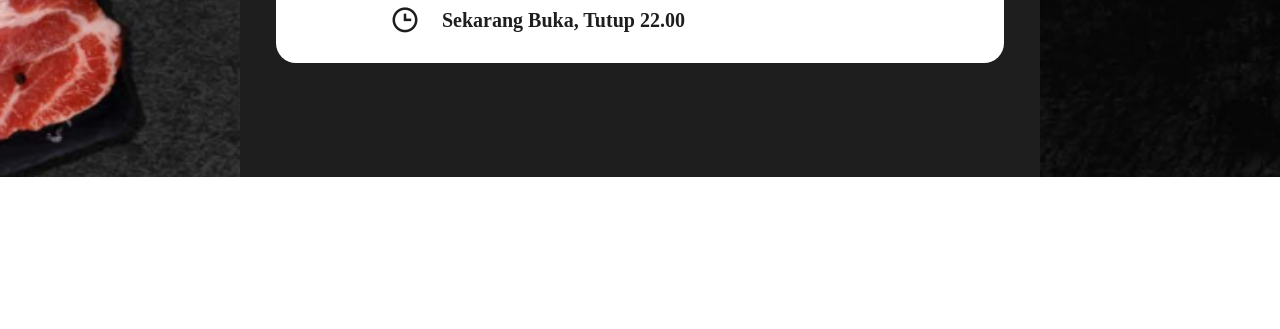
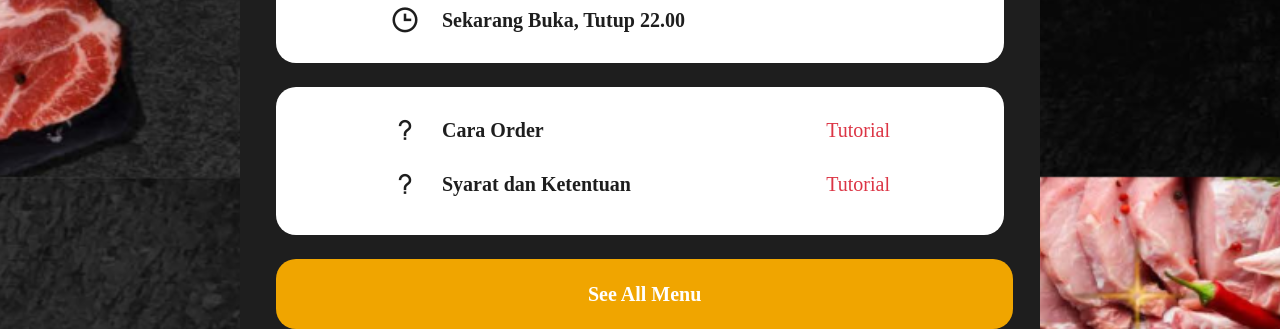
Before and after one commit to n00bzzy/UAS-IMK, a plain HTML site: page tampilan-utama.html in a window 1280 px wide. Shown: the part 623-952 px from the top of the page. Before the commit the page ends 800 px from the top, so only its background shows below. Drawn offline with nearby package versions, Linux system fonts and the light colour scheme.

Commit message:
tampilan utama v2

```diff
--- a/style.css
+++ b/style.css
@@ -4,7 +4,6 @@ body {
   margin: 0;
   max-width: 800px;
   margin: 0 auto;
-  height: 100%;
 }
 
 .body-tampilan-utama{
@@ -20,7 +19,7 @@ body {
 
 .container{
     background-color: #1E1E1E;
-    height: 100%;
+    min-height: 100%;
 }
 
 .p-500{
@@ -46,7 +45,7 @@ i{
 }
 
 .navbar-brand{
-  font-size: 48px;
+  font-size: 36px;
   font-weight: bold;
   color: #FFFFFF;
   text-decoration: none;
@@ -201,7 +200,7 @@ i{
   align-items: center;
 }
 
-.location p{
+.location .lokasi {
   display: flex;
   width: 500px;
   font-size: 20px;
@@ -210,12 +209,48 @@ i{
   text-decoration: none;
 }
 
+.location .p-tutorial {
+  display: flex;
+  flex-direction: row;
+  width: 500px;
+  text-decoration: none;
+}
+
+.location .text-tutorial,
+.button-tutorial{
+  font-size: 20px;
+  font-weight: 700;
+  color: #1E1E1E;
+}
+
 .location i{
   font-size: 30px;
   color: #1E1E1E;
   text-decoration: none;
   text-align: center;
   margin-right: 22px;
+}
+
+.button-full{
+    background-color: #F0A500;
+    border-radius: 20px;
+    border: none;
+    padding: 20px;
+    margin-top: 20px;
+    margin-bottom: 20px;
+    display: flex;
+    flex-direction: column;
+    align-items: center;
+    min-width: 95%;
+}
+
+.button-full span{
+  font-size: 20px;
+  font-weight: 700;
+  color: #FFFFFF;
+  text-decoration: none;
+}
+
 }
 
 .detail-card{
--- a/tampilan-utama.html
+++ b/tampilan-utama.html
@@ -35,11 +35,61 @@
         </section>
         <section class="location mt-3 mx-4 mb-4">
             <h4>Lokasi</h4>
-            <p class="mb-2"><i class='bx bx-current-location mr-2' style='color:#1e1e1e'></i>Jl. Untung Suropati, Kec.
+            <p class="lokasi mb-2"><i class='bx bx-current-location mr-2' style='color:#1e1e1e'></i>Jl. Untung Suropati,
+                Kec.
                 Pasar
                 Kliwon, Kota Surakarta, Jawa Tengah 57113</p>
-                <p class="mb-2"><i class='bx bx-time' style='color:#1e1e1e'></i>Sekarang Buka, Tutup 22.00</p>
+            <p class="lokasi mb-2"><i class='bx bx-time' style='color:#1e1e1e'></i>Sekarang Buka, Tutup 22.00</p>
         </section>
+        <section class="location mt-3 mx-4 mb-4">
+            <p class="mb-2">
+                <div class="p-tutorial d-flex flex-row justify-content-between">
+                    <div class="text-tutorial d-flex"> <i class='bx bx-question-mark' style='color:#1e1e1e'></i>Cara
+                        Order</div>
+                    <div class="button-tutorial"> <a type="button" class="" data-bs-toggle="modal"
+                            data-bs-target="#exampleModal">
+                            <span class="text-danger">Tutorial</span>
+                        </a>
+                    </div>
+                </div>
+            </p>
+
+            <p class="mb-2">
+                <div class="p-tutorial d-flex flex-row justify-content-between">
+                    <div class="text-tutorial d-flex"> <i class='bx bx-question-mark' style='color:#1e1e1e'></i>Syarat
+                        dan Ketentuan</div>
+                    <div class="button-tutorial"> <a type="button" class="" data-bs-toggle="modal"
+                            data-bs-target="#exampleModal">
+                            <span class="text-danger">Tutorial</span>
+                        </a>
+                    </div>
+                </div>
+            </p>
+            <!-- Modal -->
+            <div class="modal fade" id="exampleModal" tabindex="-1" aria-labelledby="exampleModalLabel"
+                aria-hidden="true">
+                <div class="modal-dialog">
+                    <div class="modal-content">
+                        <div class="modal-header">
+                            <h1 class="modal-title fs-5" id="exampleModalLabel">Modal title</h1>
+                            <button type="button" class="btn-close" data-bs-dismiss="modal" aria-label="Close"></button>
+                        </div>
+                        <div class="modal-body">
+                            <ol>
+                                <li>Pilih produk untuk dimasukan ke keranjang</li>
+                            </ol>
+                        </div>
+                        <div class="modal-footer">
+                            <button type="button" class="btn btn-danger" data-bs-dismiss="modal">Close</button>
+                        </div>
+                    </div>
+                </div>
+            </div>
+        </section>
+        <a href="index.html" class="text-dark"> <button class="button-full mt-3 mx-4 mb-4">
+               <span>See All Menu</span>
+            </button></a>
+
     </div>
 
 
```
